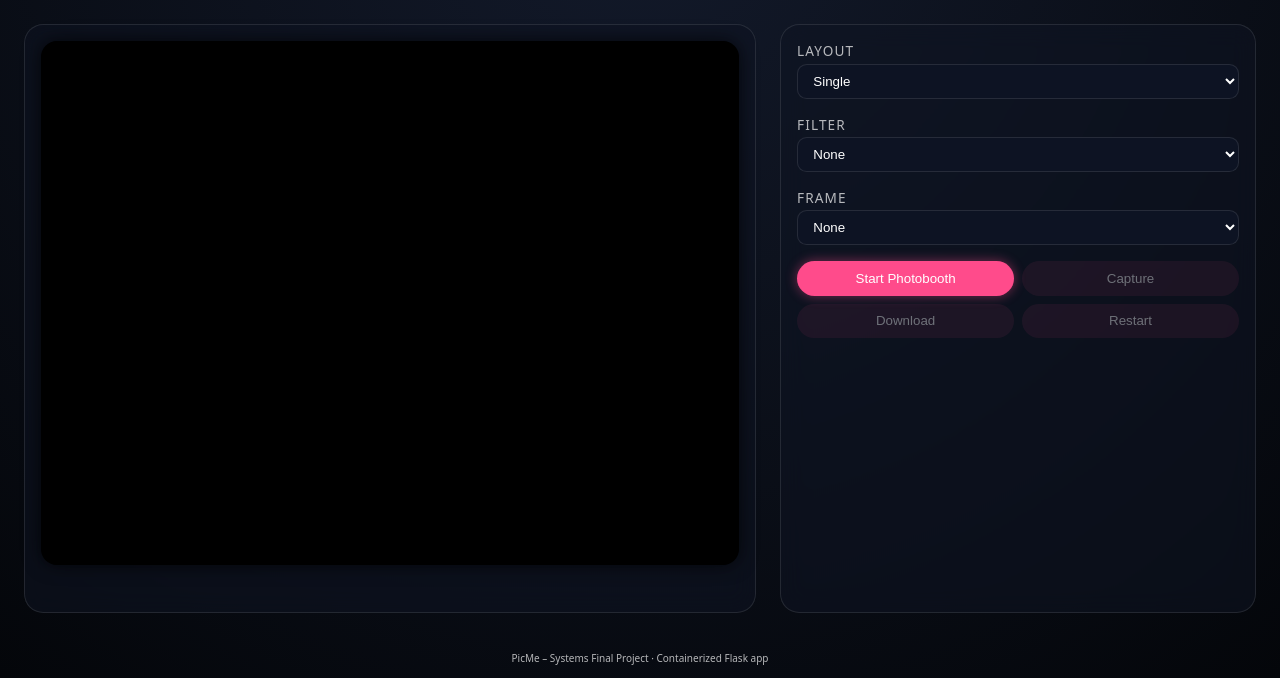
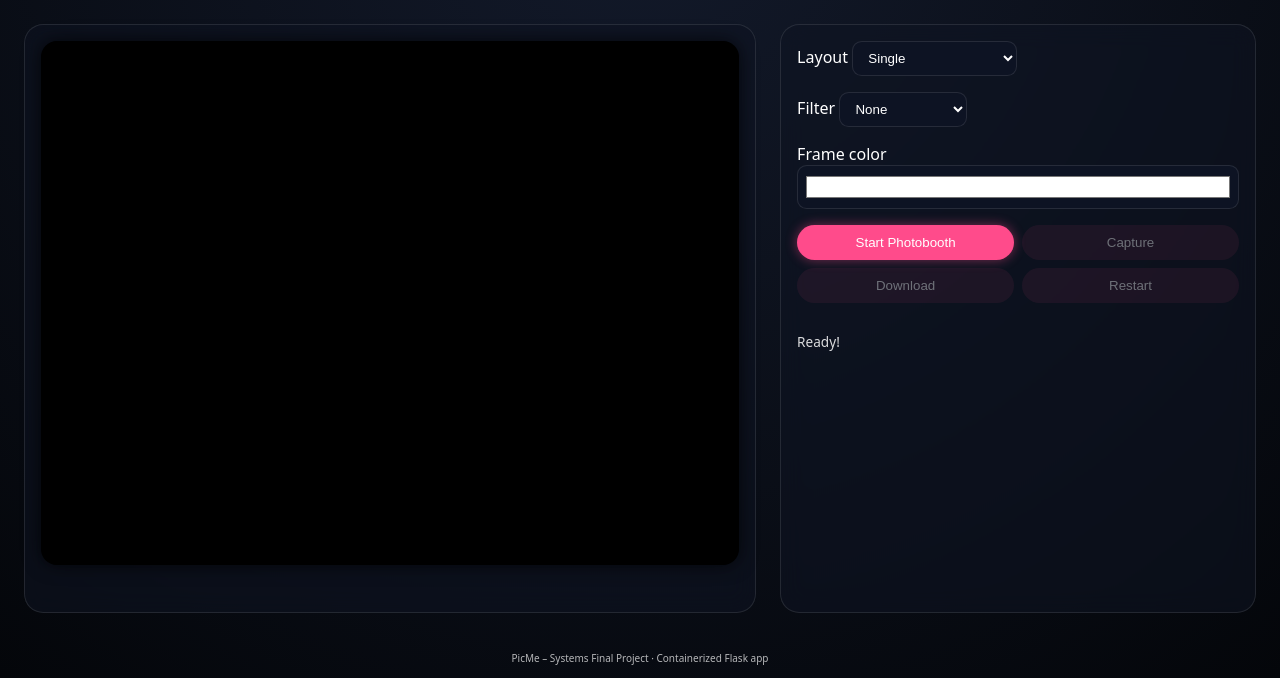
Before and after one commit to Alish-12/PicMe, a Flask app: page / in a window 1280 px wide. Shown: the part 122-800 px from the top of the page. Run offline with Flask 3, Linux system fonts and the light colour scheme.

Commit message:
fixed layouts and changed frame color system

```diff
--- a/src/static/css/styles.css
+++ b/src/static/css/styles.css
@@ -72,11 +72,24 @@ body {
   background: #000;
 }
 
+/* When layout is strip or 2x2: show a square cropped preview (no distortion) */
+.pb-video-wrapper.is-square {
+  aspect-ratio: 1 / 1;
+}
+
+
 video {
   width: 100%;
   height: 100%;
   object-fit: cover;
 }
+
+/* Mirror the live camera preview (selfie-style) */
+#video {
+  transform: scaleX(-1);
+  transform-origin: center;
+}
+
 
 #canvas,
 #result-image {
@@ -110,17 +123,18 @@ video {
   gap: 1rem;
 }
 
-.pb-control-group {
-  display: flex;
-  flex-direction: column;
-  gap: 0.2rem;
+.pb-control-group input[type="color"]{
+  width: 100%;
+  height: 44px;
+  border-radius: 0.6rem;
+  border: 1px solid rgba(255,255,255,0.1);
+  background: #0d1323;
+  padding: 6px;
 }
 
-.pb-control-group label {
-  font-size: 0.85rem;
-  text-transform: uppercase;
-  letter-spacing: 0.08em;
-  opacity: 0.7;
+.pb-control-group label input[type="checkbox"] {
+  margin-right: 0.5rem;
+  transform: translateY(1px);
 }
 
 .pb-control-group select {
--- a/src/static/js/main.js
+++ b/src/static/js/main.js
@@ -11,11 +11,22 @@ const restartBtn = document.getElementById("restart-btn");
 
 const layoutSelect = document.getElementById("layout-select");
 const filterSelect = document.getElementById("filter-select");
+
+// NEW (from your updated index.html)
+const frameColorInput = document.getElementById("frame-color");
+
+// OPTIONAL legacy support (if you still have it in HTML)
 const frameSelect = document.getElementById("frame-select");
+
+const videoWrapper = document.querySelector(".pb-video-wrapper"); // for preview cropping
 
 let mediaStream = null;
 let lastDataUrl = null;
 
+/** Change this if you want the saved image NOT mirrored */
+const MIRROR_OUTPUT = true;
+
+/** ---------- Filters ---------- */
 function getCssFilterForValue(filter) {
   switch (filter) {
     case "bw":
@@ -29,24 +40,53 @@ function getCssFilterForValue(filter) {
   }
 }
 
+function applyLiveFilter() {
+  video.style.filter = getCssFilterForValue(filterSelect.value);
+}
+filterSelect.addEventListener("change", applyLiveFilter);
+
+/** ---------- Frame color (color wheel) ---------- */
+function getSelectedFrameColor() {
+  // Prefer color wheel if present
+  if (frameColorInput && frameColorInput.value) return frameColorInput.value;
+
+  // Fallback: old dropdown mapping if you kept it
+  if (frameSelect) {
+    const v = String(frameSelect.value || "").toLowerCase();
+    if (v === "gold") return "#FFD700";
+    if (v === "simple") return "#FFFFFF";
+    // interpret "none" as black frame (your earlier request)
+    return "#000000";
+  }
+
+  // default
+  return "#FFFFFF";
+}
+
+if (frameColorInput) {
+  // Not required, but nice: restarting forces next capture to include new frame color
+  frameColorInput.addEventListener("input", () => {
+    statusEl.textContent = "Frame color updated (next capture).";
+  });
+}
+
+/** ---------- Camera ---------- */
 async function startCamera() {
   try {
     mediaStream = await navigator.mediaDevices.getUserMedia({
       video: { facingMode: "user" },
       audio: false,
     });
-
     video.srcObject = mediaStream;
 
     video.addEventListener("loadedmetadata", () => {
-      console.log("VIDEO READY:", video.videoWidth, video.videoHeight);
       applyLiveFilter();
+      syncPreviewCrop();
     });
 
     statusEl.textContent = "Camera is ready!";
     captureBtn.disabled = false;
     restartBtn.disabled = false;
-
   } catch (err) {
     console.error(err);
     statusEl.textContent =
@@ -54,15 +94,7 @@ async function startCamera() {
   }
 }
 
-function applyLiveFilter() {
-  const filter = filterSelect.value;
-  video.style.filter = getCssFilterForValue(filter);
-}
-
-filterSelect.addEventListener("change", applyLiveFilter);
-
-applyLiveFilter();
-
+/** ---------- Countdown ---------- */
 function showCountdown(seconds = 3) {
   return new Promise((resolve) => {
     let remaining = seconds;
@@ -75,101 +107,284 @@ function showCountdown(seconds = 3) {
         countdownEl.textContent = remaining;
       } else {
         countdownEl.textContent = "Smile!";
+        clearInterval(interval);
         setTimeout(() => {
           countdownEl.classList.add("hidden");
           resolve();
-        }, 500);
-        clearInterval(interval);
+        }, 350);
       }
-    }, 700);
+    }, 1000);
   });
 }
 
-
-async function captureSingleShot() {
-  while (video.videoWidth === 0 || video.videoHeight === 0) {
-    await new Promise(r => setTimeout(r, 30));
+async function waitForVideoReady() {
+  while (!video.videoWidth || !video.videoHeight) {
+    await new Promise((r) => setTimeout(r, 30));
+  }
 }
 
-  const width = video.videoWidth;
-  const height = video.videoHeight;
-
-  canvas.width = width;
-  canvas.height = height;
-
-  const ctx = canvas.getContext("2d");
-
-  const cssFilter = getCssFilterForValue(filterSelect.value);
-  try {
-    ctx.filter = cssFilter;
-  } catch (e) {
-    console.warn("ctx.filter not supported or invalid:", e, "filter:", cssFilter);
-    ctx.filter = "none";
+/** ---------- Layout + Preview cropping ---------- */
+function normalizeLayoutValue(v) {
+  return String(v || "").toLowerCase();
 }
 
+function getShotCountForLayout(layoutValue) {
+  const v = normalizeLayoutValue(layoutValue);
+  if (v.includes("strip")) return 3;
+  if (v.includes("grid") || v.includes("2x2") || v.includes("2×2")) return 4;
+  return 1;
+}
+
+// single: 4/3 preview; multi: square preview (cropped, no distortion)
+function syncPreviewCrop() {
+  if (!videoWrapper) return;
+  const shots = getShotCountForLayout(layoutSelect.value);
+  videoWrapper.classList.toggle("is-square", shots > 1);
+}
+
+layoutSelect.addEventListener("change", () => {
+  syncPreviewCrop();
+  restart(); // reset when switching layouts
+});
+
+/** ---------- Capture a single frame into an offscreen canvas ---------- */
+async function captureFrameCanvas() {
+  await waitForVideoReady();
+
+  const w = video.videoWidth;
+  const h = video.videoHeight;
+
+  const shot = document.createElement("canvas");
+  shot.width = w;
+  shot.height = h;
+
+  const ctx = shot.getContext("2d");
+
+  // apply filter to saved pixels (not just live video)
+  const filter = getCssFilterForValue(filterSelect.value);
+  ctx.filter = filter;
+
+  if (MIRROR_OUTPUT) {
     ctx.save();
     ctx.scale(-1, 1);
-  ctx.drawImage(video, -width, 0, width, height);
+    ctx.drawImage(video, -w, 0, w, h);
     ctx.restore();
+  } else {
+    ctx.drawImage(video, 0, 0, w, h);
+  }
 
   ctx.filter = "none";
-  // === FRAME DRAWING LOGIC ===
-  const selectedFrame = frameSelect.value;
-  const borderWidth = Math.floor(Math.min(width, height) * 0.03); // 3% of size
-
-  if (selectedFrame !== "none") {
-    ctx.save();
-    ctx.lineWidth = borderWidth;
-
-    if (selectedFrame === "gold") {
-      ctx.strokeStyle = "#FFD700"; // gold
-    } else if (selectedFrame === "simple") {
-      ctx.strokeStyle = "#FFFFFF"; // white
+  return shot;
 }
 
-  // draw border on top of image
-    ctx.strokeRect(
-      borderWidth / 2,
-      borderWidth / 2,
-      width - borderWidth,
-      height - borderWidth
-    );
+/** ---------- Cover-crop drawing (no stretching) ---------- */
+function drawCover(ctx, img, dx, dy, dw, dh) {
+  const sw = img.width;
+  const sh = img.height;
 
-    ctx.restore();
+  const srcAspect = sw / sh;
+  const dstAspect = dw / dh;
+
+  let sx = 0,
+    sy = 0,
+    sWidth = sw,
+    sHeight = sh;
+
+  if (srcAspect > dstAspect) {
+    // crop left/right
+    sWidth = sh * dstAspect;
+    sx = (sw - sWidth) / 2;
+  } else {
+    // crop top/bottom
+    sHeight = sw / dstAspect;
+    sy = (sh - sHeight) / 2;
   }
-// === END FRAME DRAWING LOGIC ===
 
-  lastDataUrl = canvas.toDataURL("image/png");
-  resultImage.src = lastDataUrl;
+  ctx.drawImage(img, sx, sy, sWidth, sHeight, dx, dy, dw, dh);
+}
 
-  resultImage.classList.remove("hidden");
-  canvas.classList.add("hidden");
-
-  downloadBtn.disabled = false;
+/** ---------- Helpers for “frame + paper” look ---------- */
+function fillFrameAndPaper(ctx, outW, outH, frameColor, frameBorder) {
+  // Make *everything* the chosen color (no white paper region)
+  ctx.fillStyle = frameColor;
+  ctx.fillRect(0, 0, outW, outH);
 }
 
 
+function drawPhotoOutline(ctx, x, y, w, h) {
+  ctx.save();
+  ctx.strokeStyle = "rgba(255,255,255,0.35)";
+  ctx.lineWidth = Math.max(2, Math.round(Math.min(w, h) * 0.004));
+  ctx.strokeRect(x, y, w, h);
+  ctx.restore();
+}
+
+
+/** ---------- Compose final output image ---------- */
+function composeStrip(shots) {
+  const frameColor = getSelectedFrameColor();
+
+  const base = Math.min(shots[0].width, shots[0].height);
+  const cell = Math.min(720, base); // cap size
+  const gap = Math.round(cell * 0.06);
+  const paperPad = Math.round(cell * 0.08);
+  const footer = Math.round(cell * 0.20);
+
+  const frameBorder = Math.max(12, Math.round(cell * 0.06));
+
+  const paperW = cell + paperPad * 2;
+  const paperH = paperPad * 2 + (cell * 3) + (gap * 2) + footer;
+
+  const outW = paperW + frameBorder * 2;
+  const outH = paperH + frameBorder * 2;
+
+  canvas.width = outW;
+  canvas.height = outH;
+
+  const ctx = canvas.getContext("2d");
+  fillFrameAndPaper(ctx, outW, outH, frameColor, frameBorder);
+
+  const startX = frameBorder + paperPad;
+  let y = frameBorder + paperPad;
+
+  for (let i = 0; i < 3; i++) {
+    drawCover(ctx, shots[i], startX, y, cell, cell);
+    drawPhotoOutline(ctx, startX, y, cell, cell);
+    y += cell + gap;
+  }
+
+  return canvas.toDataURL("image/png");
+}
+
+function composeGrid2x2(shots) {
+  const frameColor = getSelectedFrameColor();
+
+  const base = Math.min(shots[0].width, shots[0].height);
+  const cell = Math.min(620, base);
+  const gap = Math.round(cell * 0.06);
+  const paperPad = Math.round(cell * 0.08);
+  const footer = Math.round(cell * 0.18);
+
+  const frameBorder = Math.max(12, Math.round(cell * 0.06));
+
+  const paperW = paperPad * 2 + cell * 2 + gap;
+  const paperH = paperPad * 2 + cell * 2 + gap + footer;
+
+  const outW = paperW + frameBorder * 2;
+  const outH = paperH + frameBorder * 2;
+
+  canvas.width = outW;
+  canvas.height = outH;
+
+  const ctx = canvas.getContext("2d");
+  fillFrameAndPaper(ctx, outW, outH, frameColor, frameBorder);
+
+  const x0 = frameBorder + paperPad;
+  const y0 = frameBorder + paperPad;
+
+  const positions = [
+    [x0, y0],
+    [x0 + cell + gap, y0],
+    [x0, y0 + cell + gap],
+    [x0 + cell + gap, y0 + cell + gap],
+  ];
+
+  for (let i = 0; i < 4; i++) {
+    const [x, y] = positions[i];
+    drawCover(ctx, shots[i], x, y, cell, cell);
+    drawPhotoOutline(ctx, x, y, cell, cell);
+  }
+
+  return canvas.toDataURL("image/png");
+}
+
+function composeSingle(shot) {
+  const frameColor = getSelectedFrameColor();
+
+  const w = shot.width;
+  const h = shot.height;
+
+  const pad = Math.max(18, Math.round(Math.min(w, h) * 0.04));
+  const frameBorder = Math.max(14, Math.round(Math.min(w, h) * 0.05));
+
+  const paperW = w + pad * 2;
+  const paperH = h + pad * 2;
+
+  const outW = paperW + frameBorder * 2;
+  const outH = paperH + frameBorder * 2;
+
+  canvas.width = outW;
+  canvas.height = outH;
+
+  const ctx = canvas.getContext("2d");
+  fillFrameAndPaper(ctx, outW, outH, frameColor, frameBorder);
+
+  const x = frameBorder + pad;
+  const y = frameBorder + pad;
+
+  ctx.drawImage(shot, x, y, w, h);
+  drawPhotoOutline(ctx, x, y, w, h);
+
+  return canvas.toDataURL("image/png");
+}
+
+/** ---------- Main capture flow (single / strip / grid) ---------- */
 async function capture() {
   if (!mediaStream) {
     statusEl.textContent = "Start the photobooth first!";
     return;
   }
 
-  statusEl.textContent = "Get ready...";
+  captureBtn.disabled = true;
+  startBtn.disabled = true;
+
+  try {
+    const layout = layoutSelect.value;
+    const shotCount = getShotCountForLayout(layout);
+
+    const shots = [];
+    for (let i = 0; i < shotCount; i++) {
+      statusEl.textContent =
+        shotCount === 1 ? "Get ready..." : `Get ready... (${i + 1}/${shotCount})`;
+
       await showCountdown(3);
+      shots.push(await captureFrameCanvas());
 
-  await captureSingleShot();
-
-  statusEl.textContent = "Photo captured!";
-  await logEvent();
+      statusEl.textContent =
+        shotCount === 1 ? "Captured!" : `Captured ${i + 1}/${shotCount}`;
     }
 
+    statusEl.textContent = "Composing...";
 
+    const v = normalizeLayoutValue(layout);
+    let dataUrl;
+    if (shotCount === 1) dataUrl = composeSingle(shots[0]);
+    else if (v.includes("strip")) dataUrl = composeStrip(shots);
+    else dataUrl = composeGrid2x2(shots);
+
+    lastDataUrl = dataUrl;
+    resultImage.src = lastDataUrl;
+    resultImage.classList.remove("hidden");
+    downloadBtn.disabled = false;
+
+    statusEl.textContent = "Done!";
+    await logEvent();
+  } catch (e) {
+    console.error(e);
+    statusEl.textContent = "Something went wrong during capture.";
+  } finally {
+    captureBtn.disabled = false;
+    startBtn.disabled = false;
+  }
+}
+
+/** ---------- Backend log ---------- */
 async function logEvent() {
   const payload = {
     layout: layoutSelect.value,
     filter: filterSelect.value,
-    frame: frameSelect.value,
+    // keep backend happy: still send a "frame" field
+    frame: getSelectedFrameColor(),
     timestamp: new Date().toISOString(),
   };
 
@@ -179,20 +394,25 @@ async function logEvent() {
       headers: { "Content-Type": "application/json" },
       body: JSON.stringify(payload),
     });
-
-    if (!res.ok) {
-      console.error("Failed to log event", await res.text());
-    }
+    if (!res.ok) console.error("Failed to log event", await res.text());
   } catch (err) {
     console.error("Error logging event", err);
   }
 }
 
+/** ---------- Download + Restart ---------- */
 function downloadImage() {
   if (!lastDataUrl) return;
+
+  const layout = normalizeLayoutValue(layoutSelect.value);
+  const filename =
+    layout.includes("strip") ? "picme_strip.png" :
+    (layout.includes("grid") || layout.includes("2x2") || layout.includes("2×2")) ? "picme_grid.png" :
+    "picme_single.png";
+
   const a = document.createElement("a");
   a.href = lastDataUrl;
-  a.download = "picme_photobooth.png";
+  a.download = filename;
   a.click();
 }
 
@@ -200,10 +420,16 @@ function restart() {
   lastDataUrl = null;
   resultImage.src = "";
   resultImage.classList.add("hidden");
-  statusEl.textContent = "Ready for another shot!";
+  statusEl.textContent = "Ready!";
+  downloadBtn.disabled = true;
 }
 
 startBtn.addEventListener("click", startCamera);
 captureBtn.addEventListener("click", capture);
 downloadBtn.addEventListener("click", downloadImage);
 restartBtn.addEventListener("click", restart);
+
+// init once
+applyLiveFilter();
+syncPreviewCrop();
+restart();
--- a/src/templates/index.html
+++ b/src/templates/index.html
@@ -52,13 +52,10 @@
         </select>
       </div>
 
+      <!-- FRAME: color wheel (always on) -->
       <div class="pb-control-group">
-        <label for="frame-select">Frame</label>
-        <select id="frame-select">
-          <option value="none">None</option>
-          <option value="gold">Gold frame</option>
-          <option value="simple">Simple white</option>
-        </select>
+        <label for="frame-color">Frame color</label>
+        <input id="frame-color" type="color" value="#ffffff" />
       </div>
 
       <div class="pb-buttons">
```
Also changed, not shown: README.md. Lines whose indentation alone changed are shown as unchanged.
